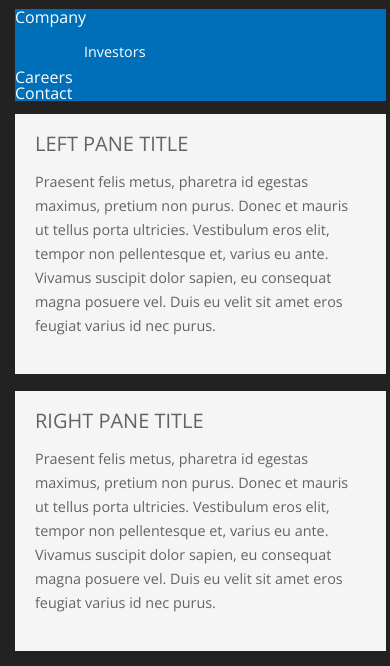
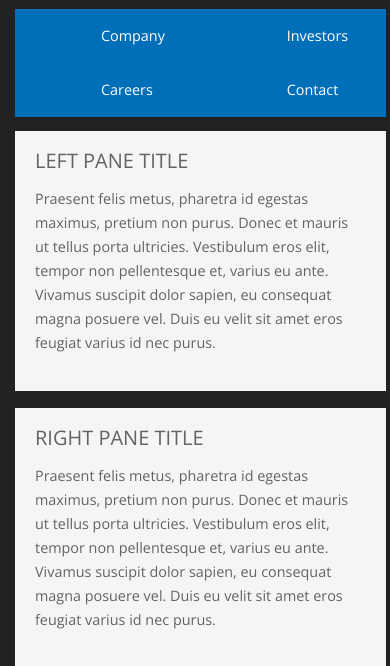
Before and after one commit to cassiehamley1/Web-Support-Assignment, a plain HTML site: page index.html in a window 390 px wide. Shown: the top 666 px of the page. Drawn offline with nearby package versions, Linux system fonts and the light colour scheme; files whose address does not match are found by name.

Commit message:
improvements to css and html
use li instead of nav_item class

```diff
--- a/global.css
+++ b/global.css
@@ -84,11 +84,12 @@ p {
 	margin: 20px 0;
 	background: #006fba;
 }
-.nav_item1, .nav_item2, .nav_item3, .nav_item4 {
+.nav li{
 	display: inline-block;
-	padding: 20px 80px 20px;
+	padding: 20px 80px;
 	text-align: center;
 }
+
 
 /* Content */
 
@@ -168,21 +169,13 @@ text-align:left;
 	width: 95%;
 	margin: 8.5px 15px 2px 15px;
 }
-.nav_item1, .nav_item3, .nav_item4 {
+.nav li{
 	display: inline-block;
-	padding: 20px 80px 20px;
+	padding: 20px 86px 20px;
 	text-align: center;
 	font-size:0.9rem;
-	float:center;
+	width: 49%;
 }
- .nav_item2{
-	 display: inline-block;
-	 padding: 20px 80px 10px 69px;
-	 text-align: center;
-	 font-size:0.9rem;
-	 float:center;
- }
-
  /* Body */
 .panel, .footer, .entry{
  	width: 95%;
--- a/index.html
+++ b/index.html
@@ -38,7 +38,7 @@
             <nav class="nav">
                 <ul class="nav_list">
                     <li class="nav_item">Company</li>
-                    <li class="nav_item2">Investors</li>
+                    <li class="nav_item">Investors</li>
                     <li class="nav_item">Careers</li>
                     <li class="nav_item">Contact</li>
                 </ul>
```
